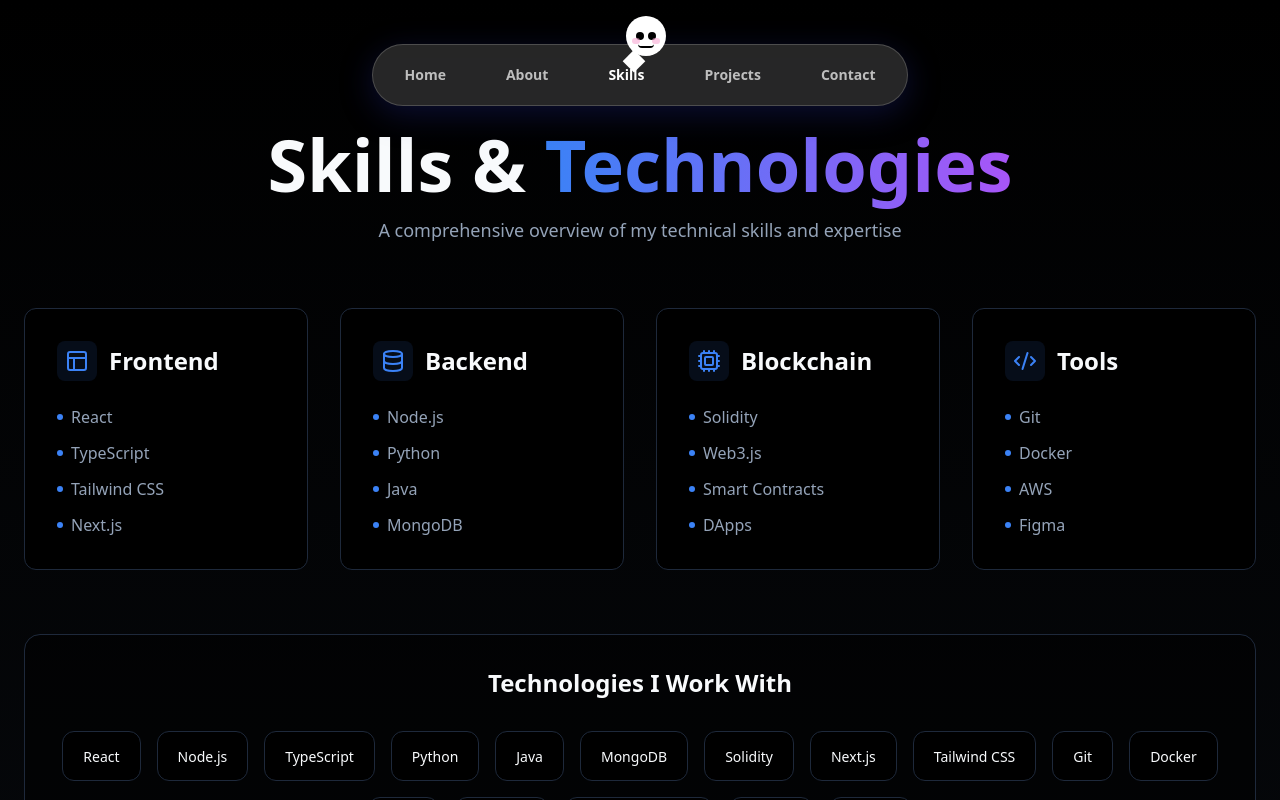
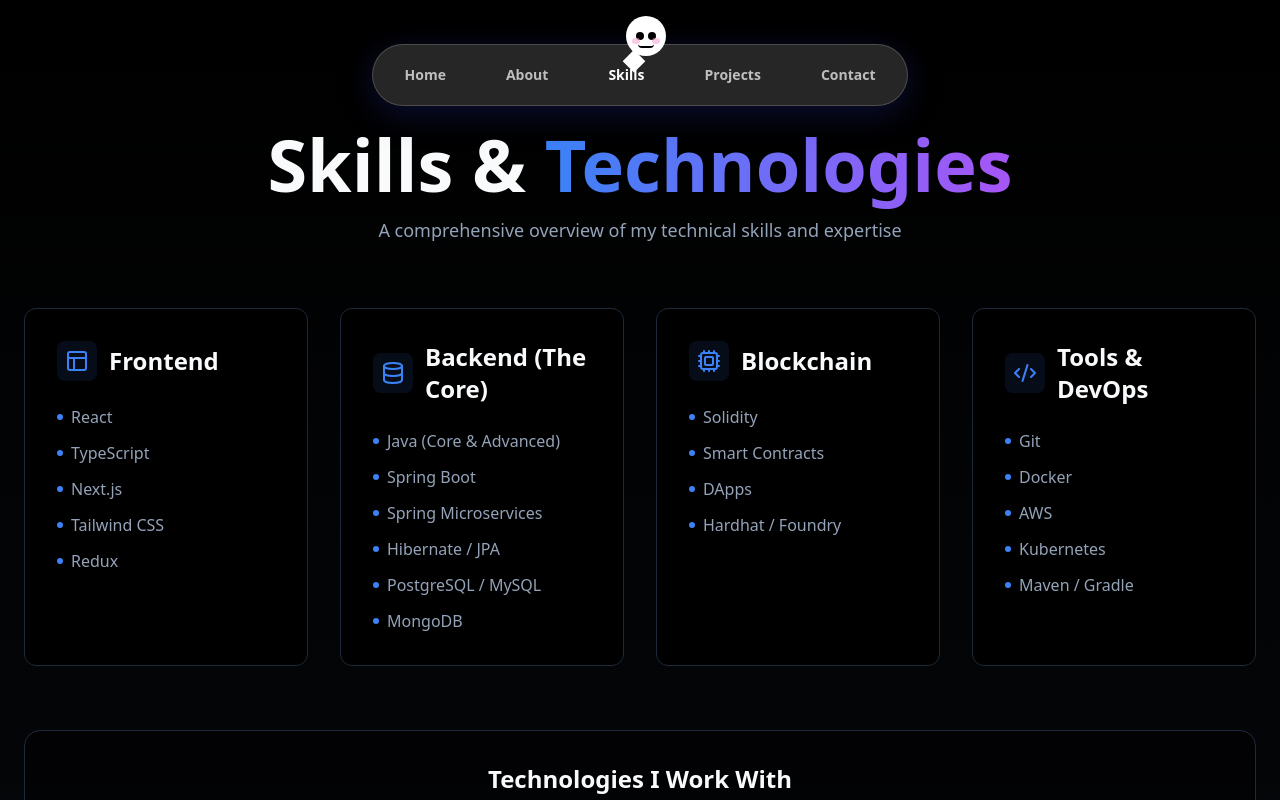
Before and after one commit to priyanshu-3/portfolio, a React (Vite) app: page /skills in a window 1280 px wide. Shown: the top 800 px of the page. Built offline with nearby package versions, Linux system fonts and the light colour scheme.

Commit message:
Update skills: add Spring Boot, Java stack, Kubernetes, Maven/Gradle, Hardhat/Foundry, Redux

```diff
--- a/src/pages/SkillsPage.tsx
+++ b/src/pages/SkillsPage.tsx
@@ -4,10 +4,22 @@
 
 export function SkillsPage() {
   const skills = [
-    { category: "Frontend", items: ["React", "TypeScript", "Tailwind CSS", "Next.js"] },
-    { category: "Backend", items: ["Node.js", "Python", "Java", "MongoDB"] },
-    { category: "Blockchain", items: ["Solidity", "Web3.js", "Smart Contracts", "DApps"] },
-    { category: "Tools", items: ["Git", "Docker", "AWS", "Figma"] },
+    {
+      category: "Frontend",
+      items: ["React", "TypeScript", "Next.js", "Tailwind CSS", "Redux"],
+    },
+    {
+      category: "Backend (The Core)",
+      items: ["Java (Core & Advanced)", "Spring Boot", "Spring Microservices", "Hibernate / JPA", "PostgreSQL / MySQL", "MongoDB"],
+    },
+    {
+      category: "Blockchain",
+      items: ["Solidity", "Smart Contracts", "DApps", "Hardhat / Foundry"],
+    },
+    {
+      category: "Tools & DevOps",
+      items: ["Git", "Docker", "AWS", "Kubernetes", "Maven / Gradle"],
+    },
   ];
 
   return (
@@ -75,9 +87,10 @@
             <h3 className="text-2xl font-bold text-center mb-8">Technologies I Work With</h3>
             <div className="flex flex-wrap justify-center gap-4">
               {[
-                'React', 'Node.js', 'TypeScript', 'Python', 'Java', 'MongoDB',
-                'Solidity', 'Next.js', 'Tailwind CSS', 'Git', 'Docker', 'AWS',
-                'Web3.js', 'Smart Contracts', 'DApps', 'Figma'
+                'React', 'TypeScript', 'Next.js', 'Tailwind CSS', 'Redux',
+                'Java', 'Spring Boot', 'Spring Microservices', 'Hibernate / JPA', 'PostgreSQL', 'MySQL', 'MongoDB',
+                'Solidity', 'Smart Contracts', 'DApps', 'Hardhat / Foundry',
+                'Git', 'Docker', 'AWS', 'Kubernetes', 'Maven / Gradle'
               ].map((tech, index) => (
                 <motion.div
                   key={tech}
```
